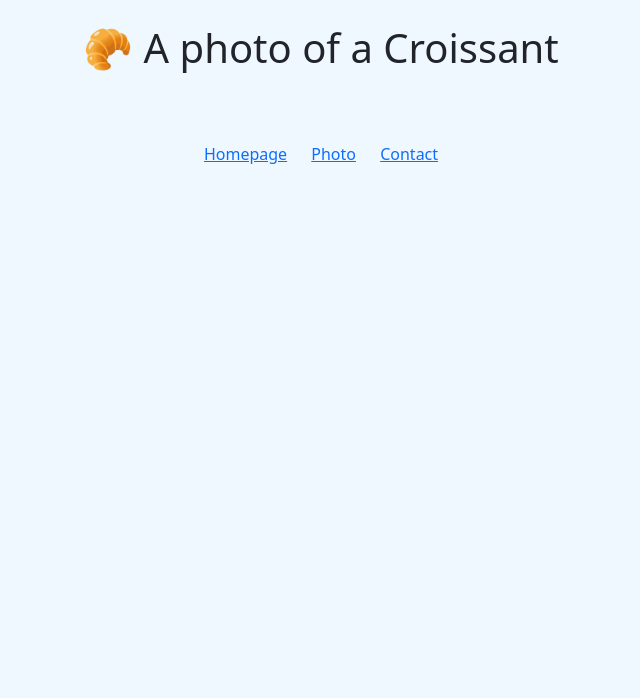
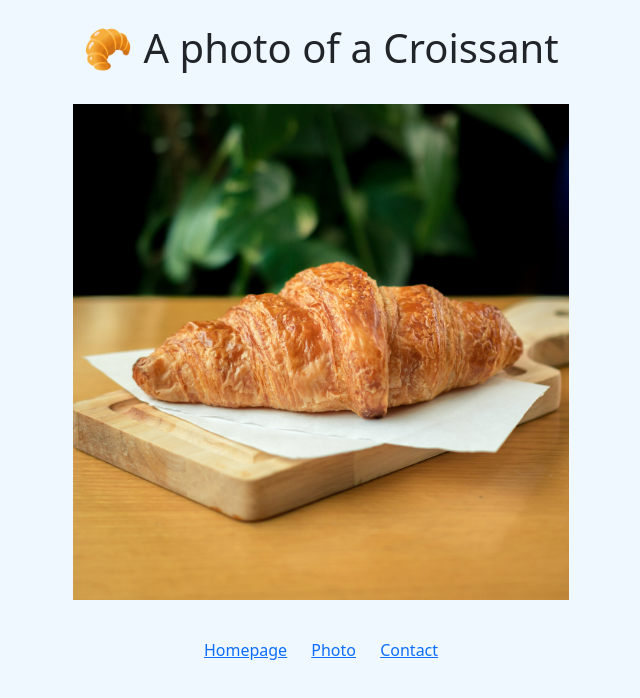
Before and after one commit to bharbarasouza/responsive-project, a plain HTML site: page photo.html in a window 1280 px wide. Shown: the whole page, without its empty margins (319-959 px from the left). Drawn offline with nearby package versions, Linux system fonts and the light colour scheme.

Commit message:
Update photo.html

```diff
--- a/photo.html
+++ b/photo.html
@@ -10,7 +10,7 @@
 </head>
 <body>
     <h1 class="text-center m-4">🥐 A photo of a Croissant</h1>
-    <img class="croissant mx-auto d-block img-fluid p-2" src="images/croissant.jpg" alt=""></img>
+    <img class="croissant mx-auto d-block img-fluid p-2" src="croissant.jpg" alt=""></img>
     <footer class="text-center">
         <a href="index.html">Homepage</a>
         <a href="photo.html">Photo</a>
```
